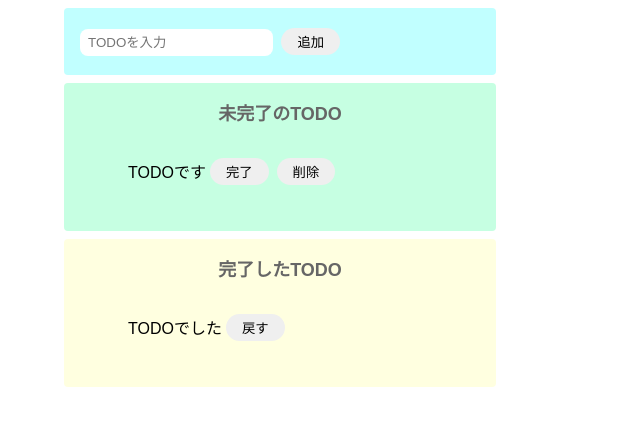
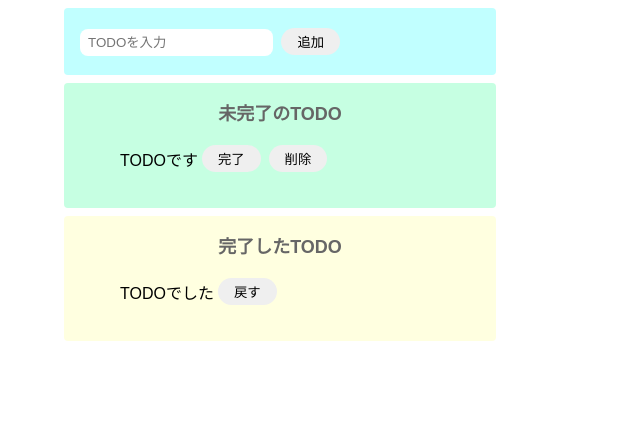
Before and after one commit to AyakoNakamoto-code/todo.js, a website built with Parcel: page index.html in a window 1280 px wide. Shown: the whole page, without its empty margins (0-640 px from the left). Built offline with nearby package versions, Linux system fonts and the light colour scheme.

Commit message:
pタグのcss調整, margin:0;追加す

```diff
--- a/src/styles.css
+++ b/src/styles.css
@@ -51,7 +51,11 @@ button:hover {
 
 /* ulタグ */
 ul li {
-  margin: 8px;
+  /* margin: 8px; */
   display: flex;
   align-items: center;
 }
+/* pタグ　*/
+p {
+  margin: 0;
+}
```
